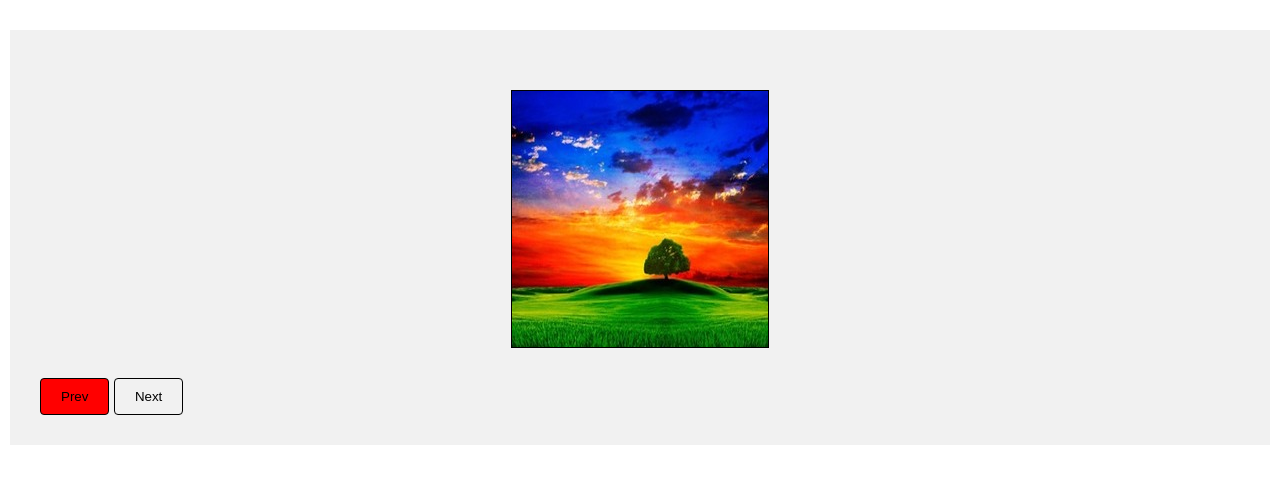
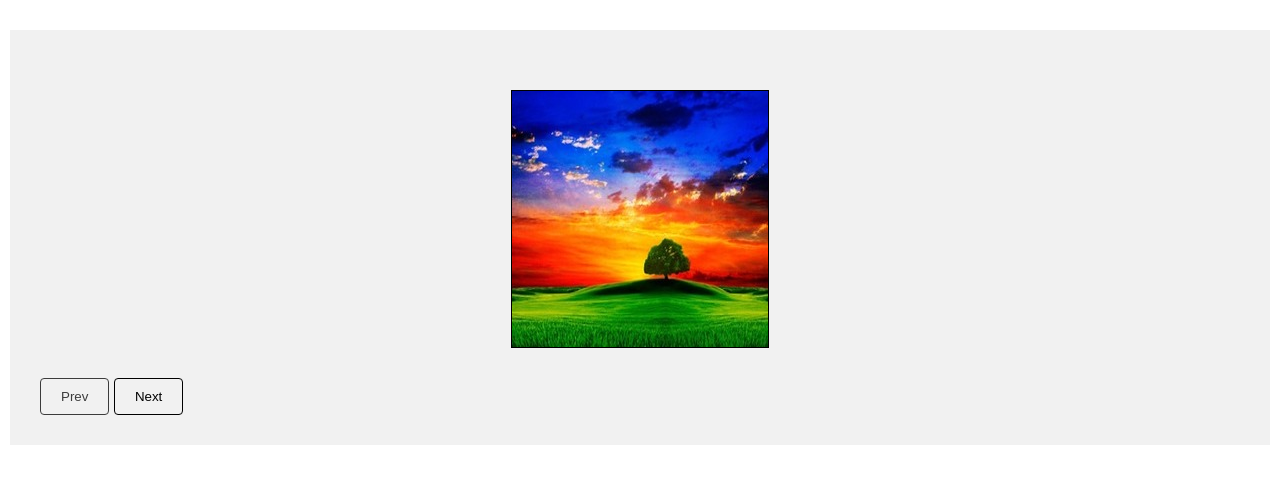
Before and after one commit to 1sosed9/slider, a plain HTML site: page index.html in a window 1280 px wide. In both pictures the pointer is over the button "Prev". Drawn offline with Linux system fonts and the light colour scheme.

Commit message:
changed hover in button

```diff
--- a/css/style.css
+++ b/css/style.css
@@ -27,7 +27,7 @@ button {
 }
 
 button:hover {
-  background: red;
+  opacity: 75%;
 }
 
 button:active {
```
